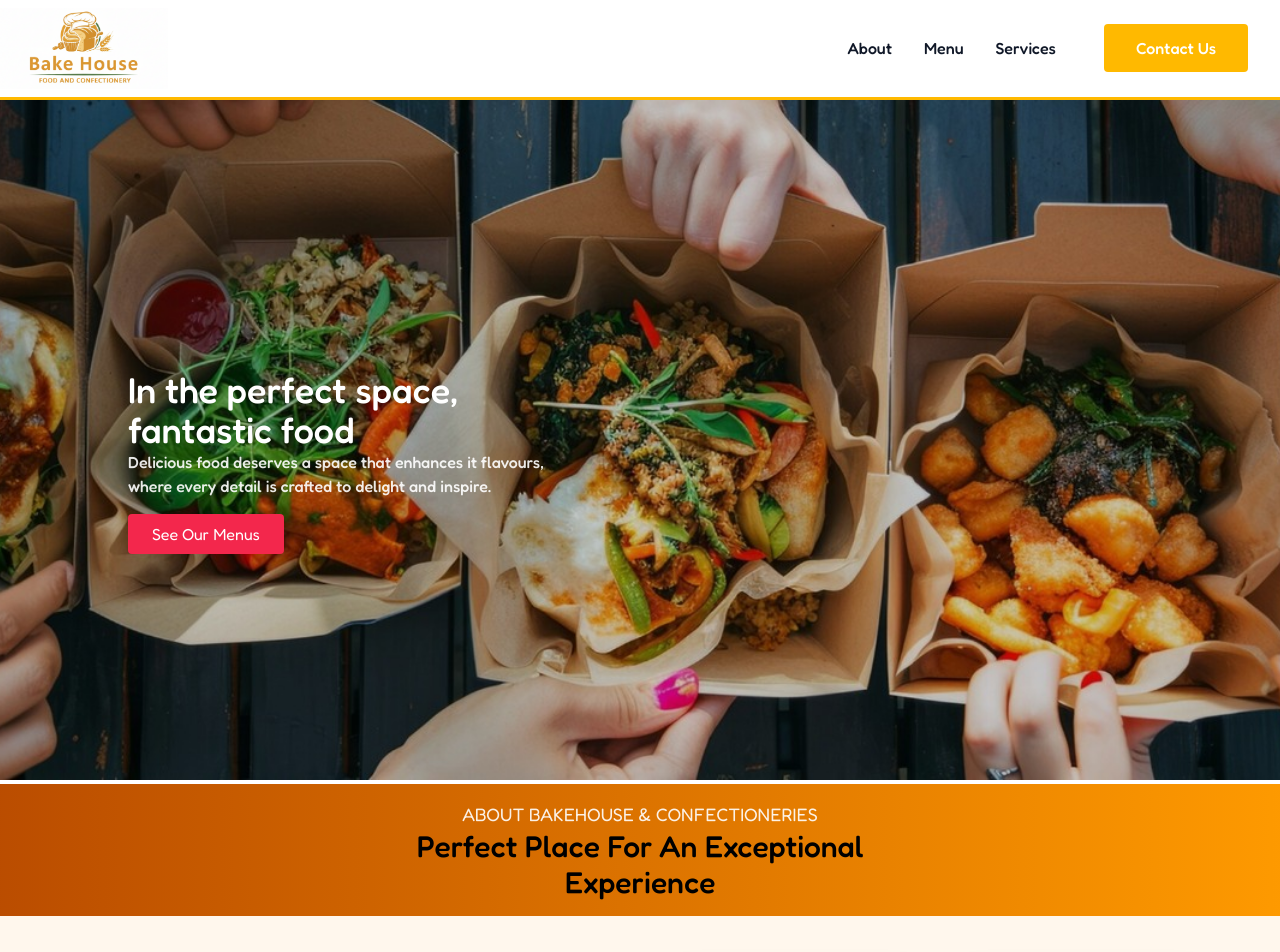
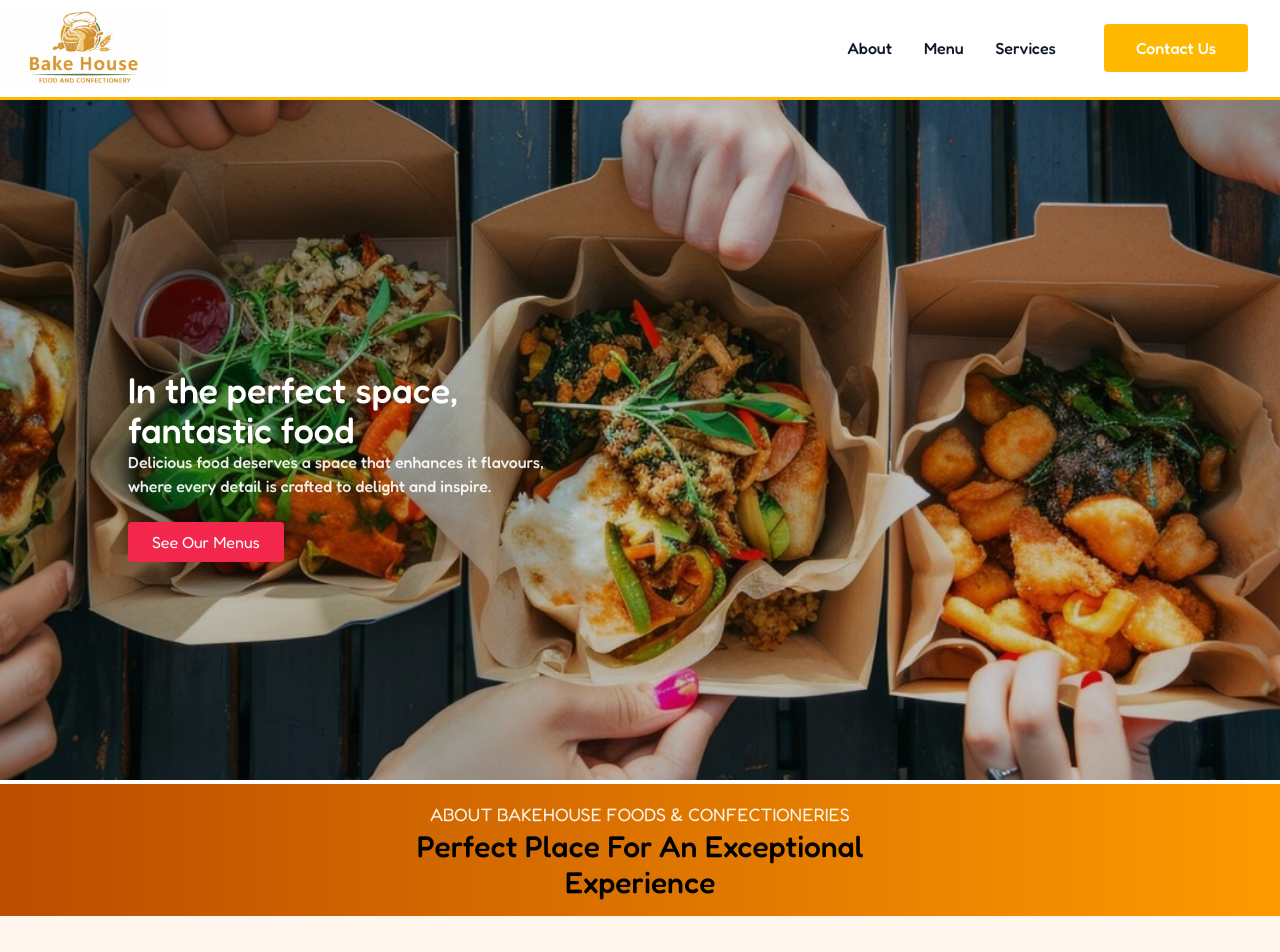
Before and after one commit to ernestkris6/Food-House, a React (Vite) app: page / in a window 1280 px wide. Shown: the top 952 px of the page. Built offline with nearby package versions, Linux system fonts and the light colour scheme; a web font is replaced by a local one.

Commit message:
revamping homepage

```diff
--- a/src/UI/Details.jsx
+++ b/src/UI/Details.jsx
@@ -8,7 +8,7 @@ export default function Details() {
   return (
     <section className='mt-1'>
         <div className='bg-gradient-to-r from-amber-700 to-amber-500 text-center py-4'>
-            <p className='uppercase text-white/90 text-xs md:text-lg'>About Bakehouse & confectioneries</p>
+            <p className='uppercase text-white/90 text-xs md:text-lg'>About Bakehouse foods & confectioneries</p>
             <h2 className='text-lg md:text-3xl font-medium'>Perfect Place For An Exceptional</h2>
             <h2 className='text-lg md:text-3xl font-medium'>Experience</h2>
         </div>
--- a/src/UI/HeroSection.jsx
+++ b/src/UI/HeroSection.jsx
@@ -11,9 +11,9 @@ export default function HeroSection() {
             <p className='text-white font-medium text-2xl md:text-4xl'>fantastic food</p>
             <p className='text-white/90 font-medium ml-2 mr-2 sm:ml-0 sm:mr-0'>Delicious food deserves a space that enhances it flavours,</p>
             <p className='text-white/90 font-medium ml-2 mr-2 sm:ml-0 sm:mr-0'>where every detail is crafted to delight and inspire.</p>
-            <p onClick={() => scrollTo(0,0)}>
+            <p  onClick={() => scrollTo(0,0)}>
               <Link to='menu'>
-                <button className='bg-[#f3274c] text-white rounded px-6 py-2 mt-4 cursor-pointer'>See Our Menus</button>
+                <button className='bg-[#f3274c] text-white rounded px-6 py-2 mt-6 mb-8 cursor-pointer'>See Our Menus</button>
             </Link>
             </p>
         </div>
```
